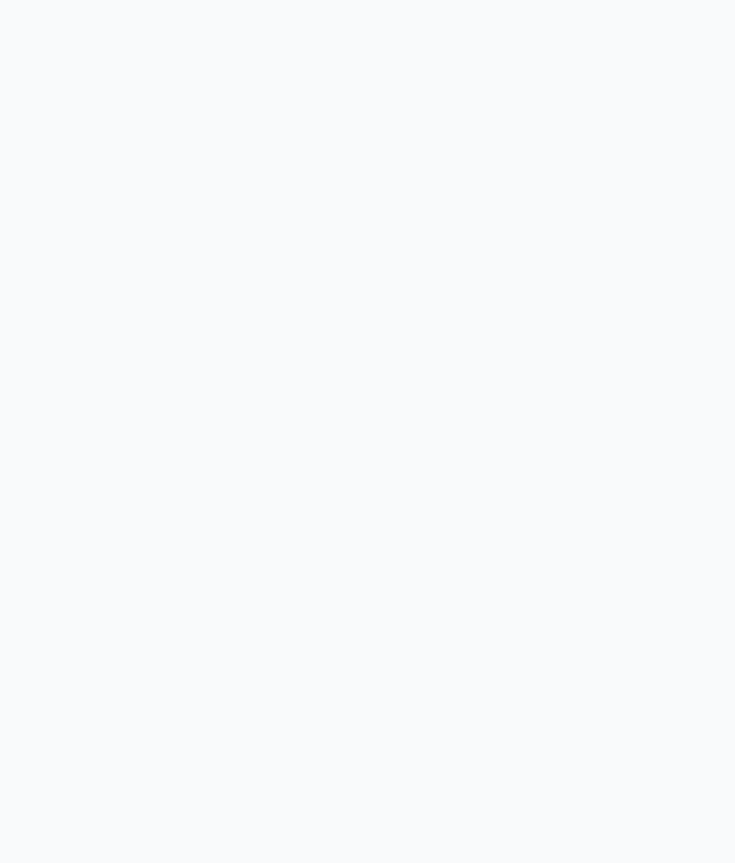
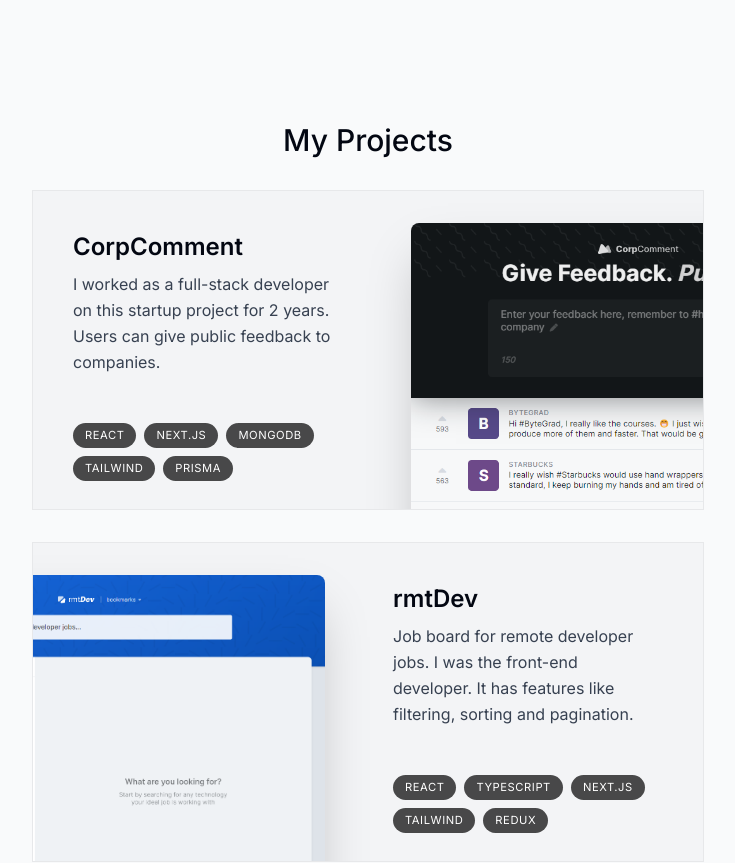
Before and after one commit to bensonbjacob/portfolio_latest, a Next.js app: page / in a window 1280 px wide. Shown: the part 1060-1923 px from the top of the page, without its empty margins (272-1007 px from the left). Before the commit the page ends 1182 px from the top, so only its background shows below. Built offline with nearby package versions, Linux system fonts and the light colour scheme.

Commit message:
Add Project component and project cards

```diff
--- a/app/page.tsx
+++ b/app/page.tsx
@@ -1,6 +1,7 @@
 import About from '@/components/about';
 import Divider from '@/components/divider';
 import Intro from '@/components/intro';
+import Projects from '@/components/projects';
 
 export default function Home() {
   return (
@@ -8,6 +9,7 @@ export default function Home() {
       <Intro />
       <Divider />
       <About />
+      <Projects />
     </main>
   );
 }
--- a/components/heading.tsx
+++ b/components/heading.tsx
@@ -4,7 +4,7 @@ type HeadingProps = {
 
 export default function Heading({ children }: HeadingProps) {
   return (
-    <h2 className='text-3xl font-medium capitalize mb-8'>
+    <h2 className='text-3xl font-medium capitalize mb-8 text-center'>
       {children}
     </h2>
   );
--- a/components/intro.tsx
+++ b/components/intro.tsx
@@ -24,8 +24,6 @@ export default function Intro() {
             <Image
               src={JacobImg}
               alt='Jacob Benson image'
-              width='192'
-              height='192'
               quality='95'
               priority={true}
               className='object-cover h-36 w-36 rounded-full border-[0.35rem] border-white shadow-xl'
--- /dev/null
+++ b/components/projects.tsx
@@ -0,0 +1,58 @@
+import React from 'react';
+import Heading from './heading';
+import { projectsData } from '@/lib/data';
+import Image from 'next/image';
+
+export default function Projects() {
+  return (
+    <section>
+      <Heading>My Projects</Heading>
+
+      <div>
+        {projectsData.map((project, index) => (
+          <React.Fragment key={index}>
+            <Project {...project} />
+          </React.Fragment>
+        ))}
+      </div>
+    </section>
+  );
+}
+
+type ProjectProps = (typeof projectsData)[number];
+
+function Project({
+  title,
+  description,
+  tags,
+  imageUrl,
+}: ProjectProps) {
+  return (
+    <article className='bg-gray-100 hover:bg-gray-200 transition max-w-[42rem] border border-black/5 overflow-hidden sm:pr-8 relative sm:h-[20rem] mb-3 sm:mb-8 last:mb-0 group even:pl-8'>
+      <div className='pt-4 pb-7 px-5 sm:pl-10 sm:pr-2 sm:pt-10 sm:max-w-[50%] h-full flex flex-col group-even:ml-[18rem]'>
+        <h3 className='text-2xl font-semibold'>{title}</h3>
+        <p className='mt-2 leading-relaxed text-gray-700'>
+          {description}
+        </p>
+        <ul className='flex flex-wrap mt-4 gap-2 sm:mt-auto'>
+          {tags.map((tag, index) => (
+            <li
+              className='bg-black/[0.7] px-3 py-1 text-[0.7rem] uppercase tracking-wider text-white rounded-full'
+              key={index}
+            >
+              {tag}
+            </li>
+          ))}
+        </ul>
+      </div>
+
+      <Image
+        className='absolute top-8 -right-40 w-[28.25rem] rounded-t-lg shadow-2xl group-even:right-[initial] group-even:-left-40 group-hover:-translate-x-3 group-hover:translate-y-3 group-hover:-rotate-2 group-hover:scale-[1.05] transition
+        group-even:group-hover:translate-x-3 group-even:group-hover:rotate-2'
+        src={imageUrl}
+        alt={title}
+        quality={95}
+      />
+    </article>
+  );
+}
```
